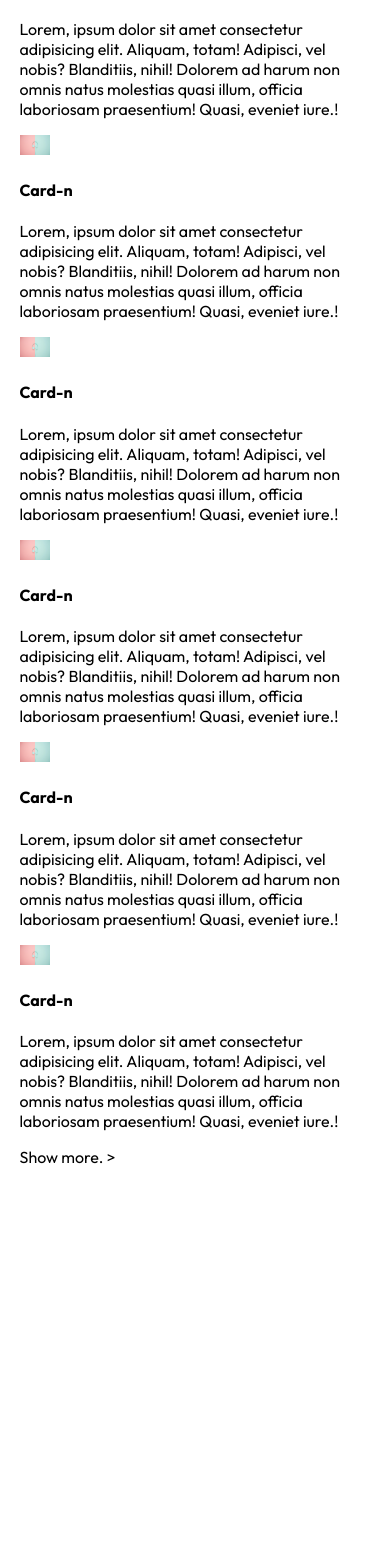
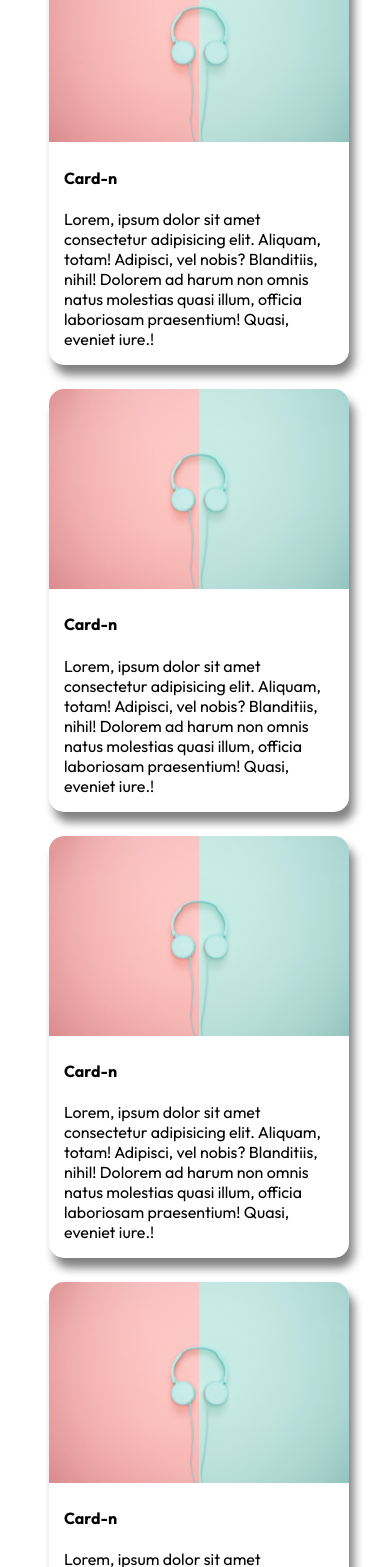
Before and after one commit to BhavneetSingh7/BhavneetSingh7.github.io, a plain HTML site: page index.html in a window 390 px wide. Shown: the part 433-2000 px from the top of the page. Before the commit the page ends 1620 px from the top, so only its background shows below. Drawn offline with Linux system fonts and the light colour scheme.

Commit message:
fixed responsive issues

```diff
--- a/index.html
+++ b/index.html
@@ -32,46 +32,65 @@
     <div id="start">
         <h1>Simple.</h1>
         <h1>Responsive.</h1>
-        <h1>Interactive.</h1>
+        <h1 id="work">Interactive.</h1>
     </div>
     <div class="content">
-        <div class="showcase" id="work">
-            <div class="card-grid"> <div class="card"><img src="images/cards.jpg" alt="" class="card-image">
+        <div class="card-grid">
+            <!-- Card-1 -->
+            <div class="card">
+                <img src="images/cards.jpg" alt="" class="card-image">
                 <div class="para">
                     <h4>Card-n</h4>
                     <p>Lorem, ipsum dolor sit amet consectetur adipisicing elit. Aliquam, totam! Adipisci, vel nobis? Blanditiis, nihil! Dolorem ad harum non omnis natus molestias quasi illum, officia laboriosam praesentium! Quasi, eveniet iure.!</p>
-                </div></div>
-                    <div class="card"><img src="images/cards.jpg" alt="" class="card-image">
+                </div>
+            </div>
+
+            <!-- Card-2 -->
+            <div class="card">
+                <img src="images/cards.jpg" alt="" class="card-image">
                 <div class="para">
                     <h4>Card-n</h4>
                     <p>Lorem, ipsum dolor sit amet consectetur adipisicing elit. Aliquam, totam! Adipisci, vel nobis? Blanditiis, nihil! Dolorem ad harum non omnis natus molestias quasi illum, officia laboriosam praesentium! Quasi, eveniet iure.!</p>
-                </div></div>
-                    <div class="card"><img src="images/cards.jpg" alt="" class="card-image">
+                </div>
+            </div>
+
+            <!-- Card-3 -->
+            <div class="card">
+                <img src="images/cards.jpg" alt="" class="card-image">
                 <div class="para">
                     <h4>Card-n</h4>
                     <p>Lorem, ipsum dolor sit amet consectetur adipisicing elit. Aliquam, totam! Adipisci, vel nobis? Blanditiis, nihil! Dolorem ad harum non omnis natus molestias quasi illum, officia laboriosam praesentium! Quasi, eveniet iure.!</p>
-                </div></div></div>
-            <div class="card-grid">
-                <div class="card"><img src="images/cards.jpg" alt="" class="card-image">
-                    <div class="para">
+                </div>
+            </div>
+
+            <!-- Card-4 -->
+            <div class="card">
+                <img src="images/cards.jpg" alt="" class="card-image">
+                <div class="para">
                     <h4>Card-n</h4>
                     <p>Lorem, ipsum dolor sit amet consectetur adipisicing elit. Aliquam, totam! Adipisci, vel nobis? Blanditiis, nihil! Dolorem ad harum non omnis natus molestias quasi illum, officia laboriosam praesentium! Quasi, eveniet iure.!</p>
-                    </div>
                 </div>
-                <div class="card"><img src="images/cards.jpg" alt="" class="card-image">
-                    <div class="para">
+            </div>
+
+            <!-- Card-5 -->
+            <div class="card">
+                <img src="images/cards.jpg" alt="" class="card-image">
+                <div class="para">
                     <h4>Card-n</h4>
                     <p>Lorem, ipsum dolor sit amet consectetur adipisicing elit. Aliquam, totam! Adipisci, vel nobis? Blanditiis, nihil! Dolorem ad harum non omnis natus molestias quasi illum, officia laboriosam praesentium! Quasi, eveniet iure.!</p>
-                    </div>
                 </div>
-                <div class="card"><img src="images/cards.jpg" alt="" class="card-image">
-                    <div class="para">
+            </div>
+
+            <!-- Card-6 -->
+            <div class="card">
+                <img src="images/cards.jpg" alt="" class="card-image">
+                <div class="para">
                     <h4>Card-n</h4>
                     <p>Lorem, ipsum dolor sit amet consectetur adipisicing elit. Aliquam, totam! Adipisci, vel nobis? Blanditiis, nihil! Dolorem ad harum non omnis natus molestias quasi illum, officia laboriosam praesentium! Quasi, eveniet iure.!</p>
-                    </div>
                 </div>
             </div>
         </div>
+
         <div class="cards-link">
             <a href="#">Show more. &gt;</a>
         </div>
--- a/styles/index.css
+++ b/styles/index.css
@@ -5,6 +5,7 @@
     width: 100%;
     padding-top: 15px;
     padding-bottom: 15px;
+    padding-left: 20px;
     background-color: white;
 }
 .sticky {
@@ -60,7 +61,7 @@
 #home {
     display: inline-block;
     padding-left: 15px;
-    padding-right: 30%;
+    padding-right: 33%;
     margin:0;
 }
 .topnav {
@@ -74,17 +75,72 @@
     font-size: 27px;
     overflow: hidden;
 }
-.content {
-    padding: 20px 5% 20px 5%;
-}
 #start {
     background-color: whitesmoke;
     width: 96%;
     font-size: 27px;
     margin-top: 7px;
     padding-left: 4%;
+    padding-right: 4%;
     padding-bottom: 30px;
     /* padding-top: 1px; */
+}
+.content {
+    padding: 20px 0 20px 0;
+}
+.card-grid {
+    display: inline-block;
+    padding-left: 10%;
+    padding-right: 10%;
+    align-items: center;
+}
+.card {
+    display: inline-block;
+    min-width: 250px;
+    max-width: 300px;
+    border-radius: 15px;
+    box-shadow: 5px 10px 10px gray;
+    margin: 10px;
+    overflow: hidden;
+}
+.para {
+    width: 90%;
+    padding-left: 5%;
+}
+.cards-link {
+    margin-top:25px;
+    margin-bottom:25px;
+    text-align: center;
+}
+.cards-link:hover {
+    text-decoration: underline;
+}
+
+
+@media (min-width:500px) {
+    .card-grid {
+        padding-left: 18%;
+        padding-right: 15%;
+    }
+}
+@media (min-width:680px) {
+    .card-grid {
+        padding-left: 4%;
+        padding-right: 4%;
+    }
+}
+@media (min-width:800px) {
+    .card-grid {
+        padding-left: 9%;
+    }
+    .card {
+        margin-right: 5%;
+    }
+}
+@media (min-width:1000px) {
+    .card-grid {
+        padding-left: 11%;
+    }
 }
 @media (min-width:768px) {
     .header {
@@ -130,7 +186,7 @@
 }
 @media (max-width:1030px) {
     #home {
-        padding-right: 15%;
+        padding-right: 20%;
     }
 }
 h1 {
@@ -138,7 +194,7 @@ h1 {
     padding: 5px 0 10px 0;
 }
 img {
-    width: 30px;
+    width: 300px;
 }
 a {
     text-decoration: none;
```
